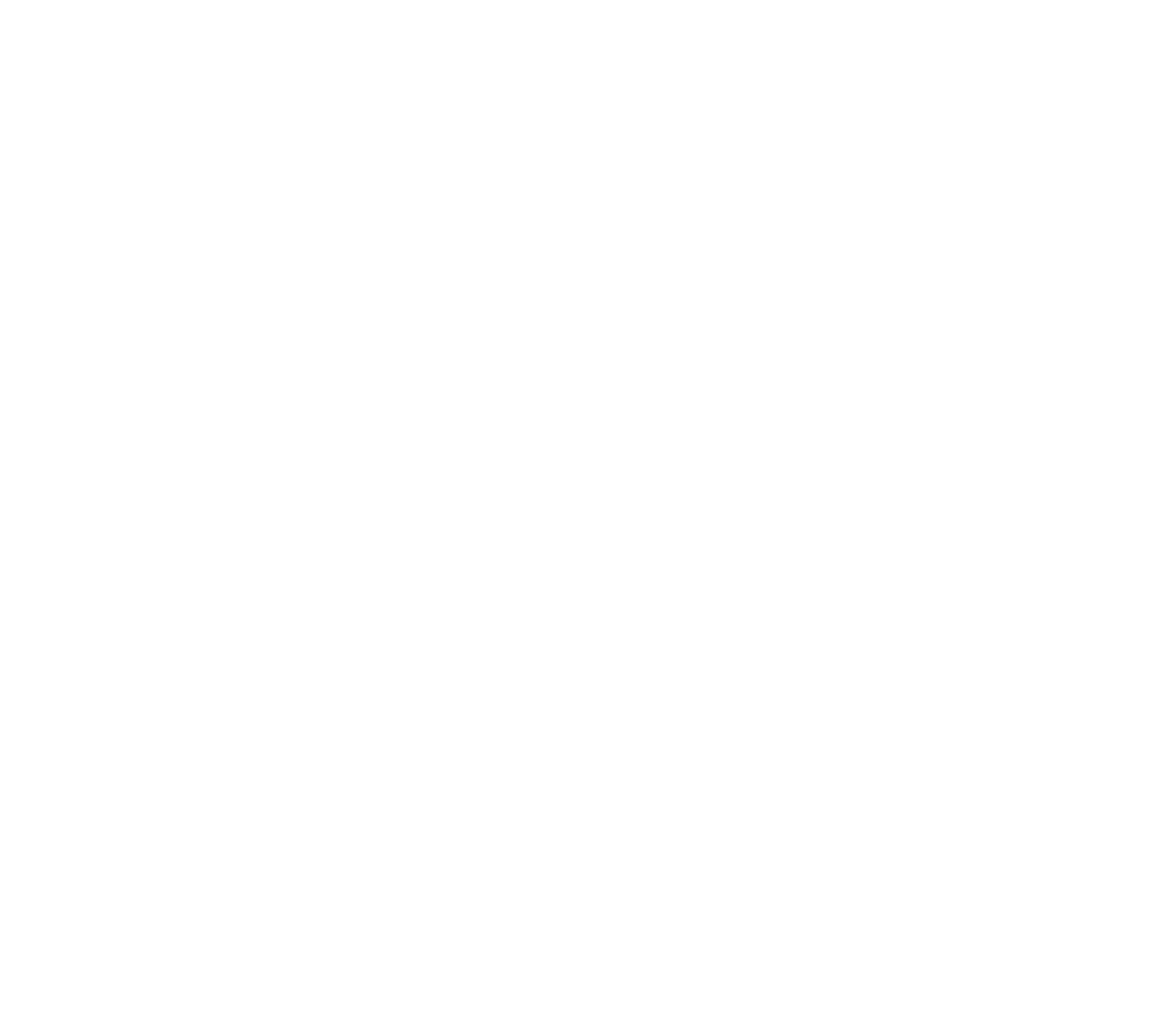
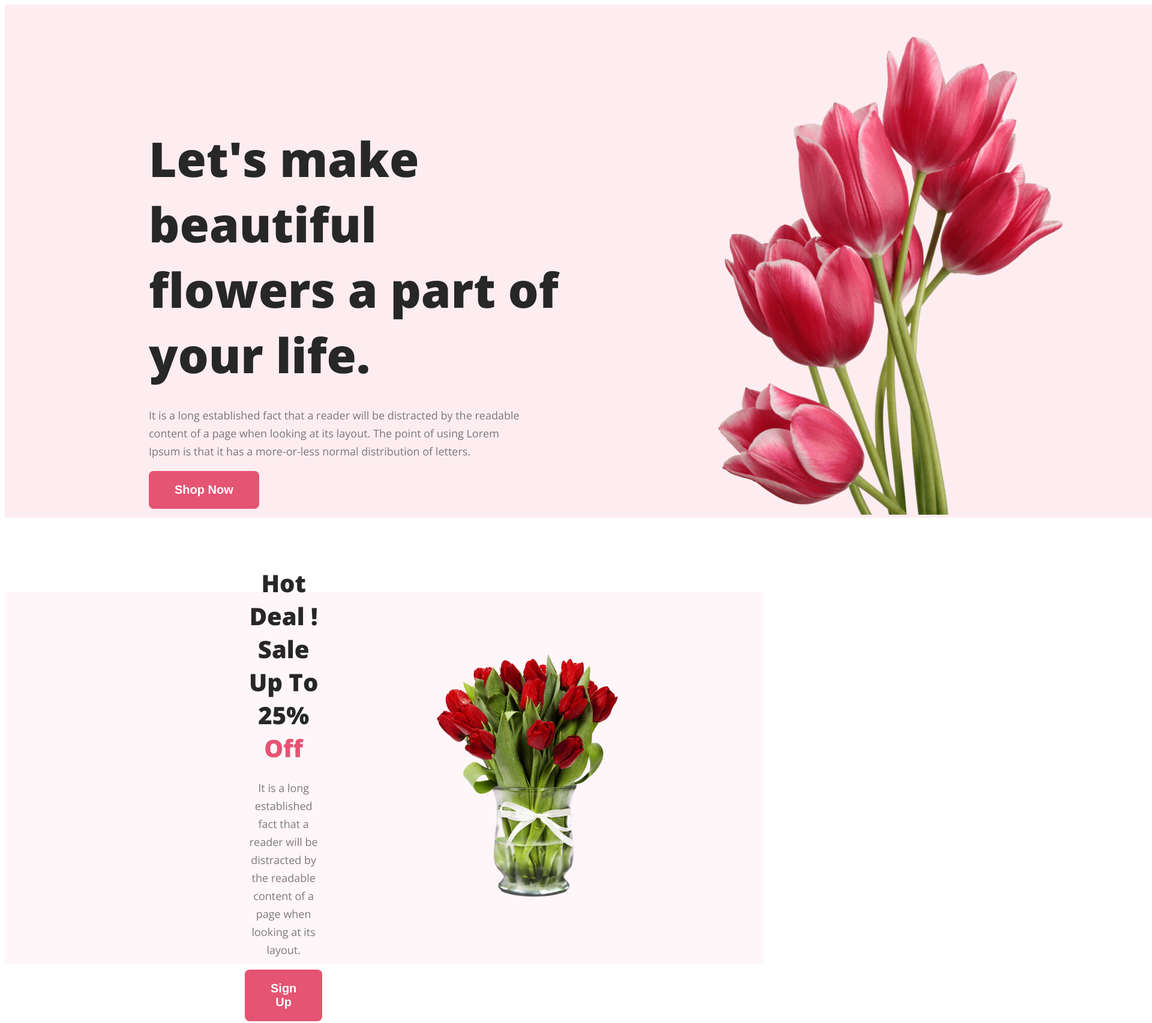
Before and after one commit to mdyusuf0188/first-assignment, a plain HTML site: page index.html in a window 1280 px wide. Shown: the top 1705 px of the page at 60% size, 1920 px wide, since content can reach past the window. Before the commit the page ends 800 px from the top, so only its background shows below. Drawn offline with nearby package versions, Linux system fonts and the light colour scheme.

Commit message:
banner and sections finished

```diff
--- a/index.html
+++ b/index.html
@@ -1,11 +1,85 @@
 <!DOCTYPE html>
 <html lang="en">
+
 <head>
     <meta charset="UTF-8">
     <meta name="viewport" content="width=device-width, initial-scale=1.0">
+    <link rel="preconnect" href="https://fonts.googleapis.com">
+    <link rel="preconnect" href="https://fonts.gstatic.com" crossorigin>
+    <link href="https://fonts.googleapis.com/css2?family=Open+Sans:wght@400;700;800&display=swap" rel="stylesheet">
+    <link rel="stylesheet" href="styles/flower.css">
     <title>Flower Shop</title>
 </head>
+
 <body>
+    <header>
 
+    </header>
+    <main>
+        <section class="banner">
+            <div class="banner-container">
+                <div class="banner-left-side">
+                    <h6 class="heading">Let's make beautiful flowers a part of your life.</h6>
+                    <p class="banner-description">It is a long established fact that a reader will be distracted by the readable content of a page
+                        when looking at its layout. The point of using Lorem Ipsum is that it has a more-or-less normal
+                        distribution of letters.</p>
+                    <button class="btn-primary text-primary">Shop Now</button>
+
+                </div>
+                <div class="banner-right-side">
+                    <img class="banner-img" src="images/pngwing 10.png" alt="">
+                </div>
+
+            </div>
+        </section>
+
+        <section class="hot-container">
+            <div class="hot-deal-container">
+                <div class="hot-deal-left">
+                    <h4 class="section-title">Hot Deal ! Sale Up To 25% <span class="spacial-text">Off</span> </h4>
+                    <p class="section-description">It is a long established fact that a reader will be distracted by the readable content of a page when looking at its layout.</p>
+                    <button class="btn-primary text-primary">Sign Up</button>
+                </div>
+                <div class="hot-deal-right">
+                    <img class="img" src="images/pngwing 8.png" alt="">
+
+                </div>
+            </div>
+        </section>
+
+        <section>
+            <div class="insta-container">
+                <h4 class="section-title">Instagram</h4>
+                <p class="section-description">It is a long established fact that a reader will be distracted by the readable <br> content of a page when looking at its layout.</p>
+                <div class="insta-img">
+                    <img src="images/Flower 01.png" alt="">
+                    <img src="images/Rectangle 4.png" alt="">
+                    <img src="images/Rectangle 5.png" alt="">
+                    <img src="images/Rectangle 6.png" alt="">
+                </div>
+
+            </div>
+        </section>
+        <section class="latest-deal">
+            <div>
+                <div class="let-header">
+                    <h5 class="section-title ">Get The Latest Deals</h5>
+                    <p class="section-description">$30 coupon for first shopping</p>
+                </div>
+                <div class="let-input">
+                    <input type="text" placeholder="Enter your email here....">
+                    <button class="btn-primary">Subscrieb</button>
+                </div>
+
+            </div>
+        </section>
+
+    </main>
+    <footer class="footer">
+        <div>
+
+        </div>
+    </footer>
 </body>
+
 </html>
--- /dev/null
+++ b/styles/flower.css
@@ -0,0 +1,148 @@
+/* common shared items */
+body {
+    font-family: 'Open Sans', sans-serif;
+}
+
+.text-primary {
+    color: #FFF;
+    font-size: 20px;
+    font-weight: 700;
+}
+
+.btn-primary {
+    padding: 20px 43px;
+    border-radius: 8px;
+    background: #E55473;
+    border: 0;
+}
+
+.section-title {
+    color: #272727;
+    font-size: 40px;
+    font-weight: 800;
+    margin-bottom: 0px;
+    text-align: center;
+}
+
+.spacial-text {
+    color: #E55473;
+}
+
+.section-description {
+    color: rgba(39, 39, 39, 0.60);
+    text-align: center;
+    font-size: 18px;
+    font-style: normal;
+    font-weight: 400;
+    line-height: 30px;
+    margin-top: 24px;
+
+
+}
+
+/* banner */
+.banner {
+    width: 1920px;
+    height: 850px;
+}
+
+.banner-img {
+    width: 635px;
+    height: 800px;
+    margin-top: 50px;
+}
+
+.heading {
+    color: #272727;
+    font-size: 80px;
+    font-weight: 800;
+    line-height: normal;
+    margin-bottom: 32px;
+    width: 708px;
+}
+
+.banner-container {
+    display: flex;
+    justify-content: space-between;
+    align-items: center;
+    background: rgba(229, 84, 115, 0.10);
+    padding: 0 240px;
+
+}
+
+.banner-description {
+    margin-top: 32px;
+    color: rgba(39, 39, 39, 0.60);
+    font-size: 18px;
+    font-weight: 400;
+    line-height: 30px;
+    padding-right: 85px;
+    width: 634px;
+}
+
+.banner-left-side {
+    padding: 0px 200px 0px 0px;
+
+}
+
+/* hot-deal section */
+.hot-container {
+    background: rgba(229, 84, 115, 0.05);
+}
+
+.hot-deal-container {
+    display: flex;
+    justify-content: space-around;
+    height: 620px;
+    margin: 128px 400px;
+    align-items: center;
+}
+
+.hot-deal-left {
+    text-align: center;
+    margin-right: 186px;
+}
+
+/* instagram container */
+/* .insta-container {
+    display: block;
+    margin: 0px auto;
+} */
+
+.insta-img {
+    display: flex;
+    width: 342px;
+    height: 396px;
+    gap: 24px;
+    margin: 48px 240px;
+}
+
+/* get the latest deal */
+.latest-deal {
+    width: 1440px;
+    height: 449px;
+    background-image: url('/images/Rectangle\ 9.png');
+    margin: auto;
+    margin-bottom: 128px;
+    margin-top: 128px;
+}
+
+.let-input {
+    display: flex;
+    gap: 16px;
+    justify-content: center;
+}
+
+.let-header {
+    padding: 75px;
+    margin-bottom: 0px;
+}
+
+.let-input input {
+    width: 48%;
+    border-radius: 8px;
+    background: #FFF;
+    border: 0px;
+    padding-left: 25px;
+
+}
```
Also changed, not shown: images/Flower 01.png (added), images/Group 57.png (added), images/Group 58.png (added), images/Group 59.png (added), images/Rectangle 4.png (added), images/Rectangle 5.png (added), images/Rectangle 6.png (added), images/Rectangle 9.png (added), images/pngwing 10.png (added), images/pngwing 5.png (added), images/pngwing 6.png (added), images/pngwing 7.png (added), images/pngwing 8.png (added).
